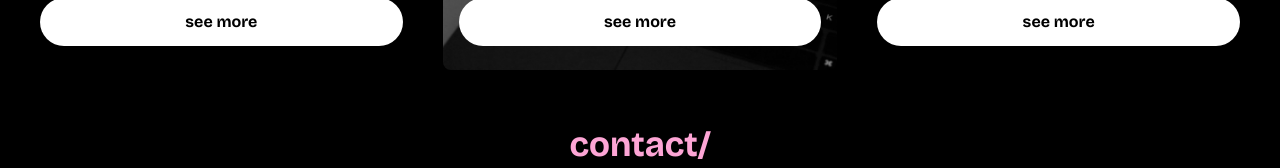
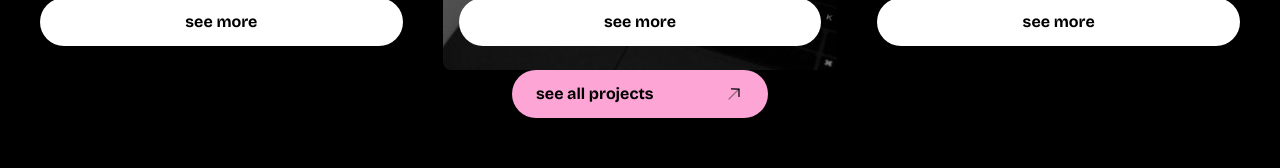
Before and after one commit to zani0/byzoe, a Next.js app in the folder by-zoe/: page / in a window 1280 px wide. Shown: the part 2101-2269 px from the top of the page. Built offline with nearby package versions, Linux system fonts and the light colour scheme.

Commit message:
added see more projects button

```diff
--- a/by-zoe/public/icons/icons.tsx
+++ b/by-zoe/public/icons/icons.tsx
@@ -73,3 +73,49 @@ export function Linkedin(props: any) {
     </svg>
   );
 }
+
+// export function ArrowAngularTopRight(props: any) {
+//   return (
+//     <svg
+//       width="20"
+//       height="20"
+//       viewBox="0 0 24 24"
+//       fill="none"
+//       xmlns="http://www.w3.org/2000/svg"
+//       transform="rotate(0 0 0)"
+//     >
+//       <path
+//         opacity="0.4"
+//         d="M17.4672 5.47445C17.7601 5.18157 18.2349 5.18157 18.5278 5.47445C18.8207 5.76735 18.8207 6.24211 18.5278 6.535L6.53168 18.5311C6.23878 18.824 5.76402 18.824 5.47113 18.5311C5.17825 18.2382 5.17824 17.7634 5.47113 17.4705L17.4672 5.47445Z"
+//         fill="#000000"
+//       />
+//       <path
+//         d="M18.7478 14.9936C18.7479 15.4078 18.412 15.7435 17.9978 15.7436C17.5839 15.7435 17.2482 15.4084 17.2478 14.9946L18.7478 14.9936ZM17.9958 5.25238L18.072 5.25629C18.4501 5.29477 18.7448 5.61422 18.7449 6.00238L18.7478 14.9936H17.9978L17.2478 14.9946L17.2449 6.7514L8.99976 6.74945L8.92261 6.74554C8.54461 6.70692 8.24975 6.38759 8.24976 5.99945C8.2499 5.58532 8.58566 5.24945 8.99976 5.24945L17.9958 5.25238Z"
+//         fill="#000000"
+//       />
+//     </svg>
+//   );
+// }
+
+export function ArrowAngularTopRight(props:any) {
+  return (
+    <svg
+      width="20"
+      height="20"
+      viewBox="0 0 24 24"
+      fill="none"
+      xmlns="http://www.w3.org/2000/svg"
+      transform="rotate(0 0 0)"
+    >
+      <path
+        opacity="0.4"
+        d="M17.4672 5.47445C17.7601 5.18157 18.2349 5.18157 18.5278 5.47445C18.8207 5.76735 18.8207 6.24211 18.5278 6.535L6.53168 18.5311C6.23878 18.824 5.76402 18.824 5.47113 18.5311C5.17825 18.2382 5.17824 17.7634 5.47113 17.4705L17.4672 5.47445Z"
+        fill="#000000"
+      />
+      <path
+        d="M18.7478 14.9936C18.7479 15.4078 18.412 15.7435 17.9978 15.7436C17.5839 15.7435 17.2482 15.4084 17.2478 14.9946L18.7478 14.9936ZM17.9958 5.25238L18.072 5.25629C18.4501 5.29477 18.7448 5.61422 18.7449 6.00238L18.7478 14.9936H17.9978L17.2478 14.9946L17.2449 6.7514L8.99976 6.74945L8.92261 6.74554C8.54461 6.70692 8.24975 6.38759 8.24976 5.99945C8.2499 5.58532 8.58566 5.24945 8.99976 5.24945L17.9958 5.25238Z"
+        fill="#000000"
+      />
+    </svg>
+  );
+}
--- a/by-zoe/src/app/layout.tsx
+++ b/by-zoe/src/app/layout.tsx
@@ -21,7 +21,7 @@ export default function RootLayout({
   return (
     <html lang="en">
       <body
-        className={`${bricolageGrotesque.variable} antialiased lowercase`}
+        className={`${bricolageGrotesque.variable} antialiased lowercase scroll-smooth`}
       >
         {children}
       </body>
--- a/by-zoe/src/app/page.tsx
+++ b/by-zoe/src/app/page.tsx
@@ -1,6 +1,11 @@
 import Link from "next/link";
 import Image from "next/image";
-import { X, Linkedin, Github } from "../../public/icons/icons";
+import {
+  X,
+  Linkedin,
+  Github,
+  ArrowAngularTopRight,
+} from "../../public/icons/icons";
 
 export default function Navigation() {
   const links = [
@@ -52,7 +57,7 @@ export default function Navigation() {
   return (
     <>
       {/* navigation */}
-      <header className="bg-black/50 backdrop-blur-lg mx-auto sticky top-0 z-999">
+      <header className="bg-black/50 backdrop-blur-md mx-auto sticky top-0 z-999">
         {/* desktop navigation */}
         <nav className="hidden mx-auto lg:flex items-center lg:justify-center justify-between p-6 lg:px-16 max-w-7xl">
           <div className="flex lg:flex-1">
@@ -65,7 +70,7 @@ export default function Navigation() {
               <Link
                 key={item.label}
                 href={item.url}
-                className="bg-pink-300 hover:bg-white active:bg-gray-50 px-6 py-2 rounded-full text-black mr-2 text-[14px] lowercase"
+                className="bg-pink-300 hover:bg-white transition-all active:bg-gray-50 px-6 py-2 rounded-full text-black mr-2 text-[14px]"
               >
                 / {item.label}
               </Link>
@@ -85,7 +90,7 @@ export default function Navigation() {
           </h1>
           <h1 className="lg:text-[150px] text-[100px]">by zoe</h1>
           <h1 className="lg:text-[25px] text-[20px] text-pink-300">
-            yes, i type in lowercase.
+            (yes, i type in lowercase.)
           </h1>
         </div>
       </section>
@@ -163,6 +168,15 @@ export default function Navigation() {
             </figure>
           ))}
         </div>
+        <div className="flex items-center justify-center">
+          <Link
+            className="bg-pink-300 w-[20vw] inline-flex justify-between items-center transition-all hover:bg-white active:bg-gray-50 px-6 py-3 rounded-full text-black text-[16px] text-center"
+            href={"/projects"}
+          >
+            <span>See all projects</span>
+            <i><ArrowAngularTopRight /></i>
+          </Link>
+        </div>
       </section>
       {/* contact */}
       <section
```
Also changed, not shown: by-zoe/src/app/projects/_layout.tsx (renamed from by-zoe/src/app/home/_layout.tsx), by-zoe/src/app/projects/navigation.tsx (renamed from by-zoe/src/app/home/navigation.tsx), by-zoe/src/app/projects/page.tsx (renamed from by-zoe/src/app/home/page.tsx).
